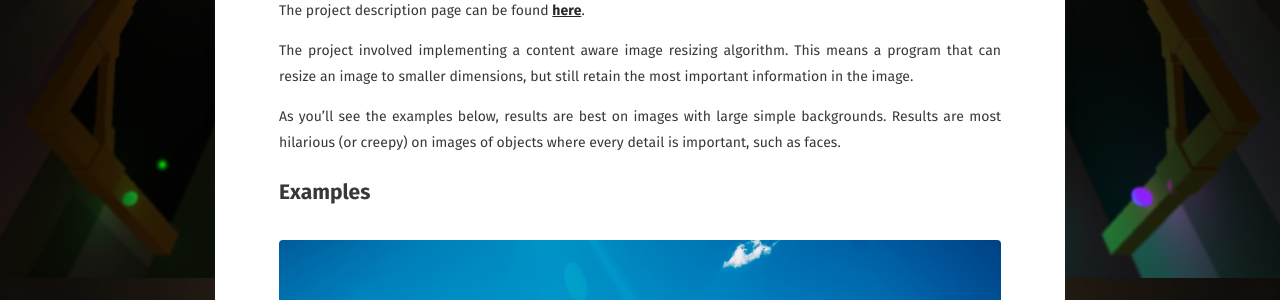
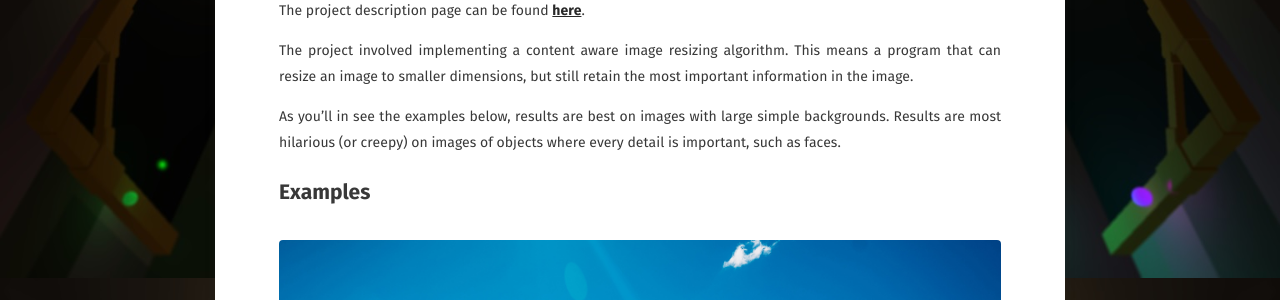
Before and after one commit to skyleroneill/skyleroneill.github.io, a Jekyll site: the page built from _posts/2019-03-13-seam-carving.md, in a window 1280 px wide and 900 px high, scrolled down 470 px. Shown: the part 152-452 px from the top of the window. Built offline with Jekyll 4.4.1, drawn with Linux system fonts in a browser that asks for light colours; some web fonts are replaced.

Commit message:
Fixed typos and errors with seam carving post.

```diff
--- a/_posts/2019-03-13-seam-carving.md
+++ b/_posts/2019-03-13-seam-carving.md
@@ -18,7 +18,7 @@
 
 The project involved implementing a content aware image resizing algorithm. This means a program that can resize an image to smaller dimensions, but still retain the most important information in the image.
 
-As you'll see the examples below, results are best on images with large simple backgrounds. Results are most hilarious (or creepy) on images of objects where every detail is important, such as faces.
+As you'll in see the examples below, results are best on images with large simple backgrounds. Results are most hilarious (or creepy) on images of objects where every detail is important, such as faces.
 
 ## Examples
 <figure>
@@ -26,7 +26,7 @@
 	<figcaption>Before. Image is 1600 X 1067.</figcaption>
 </figure>
 <figure>
-	<a href="/assets/img/beach.jpg"><img src="/assets/img/beach.jpg"></a>
+	<a href="/assets/img/beachout.jpg"><img src="/assets/img/beachout.jpg"></a>
 	<figcaption>After. Image is 1200 X 800. Good results, minimally noticeable.</figcaption>
 </figure>
 
```
